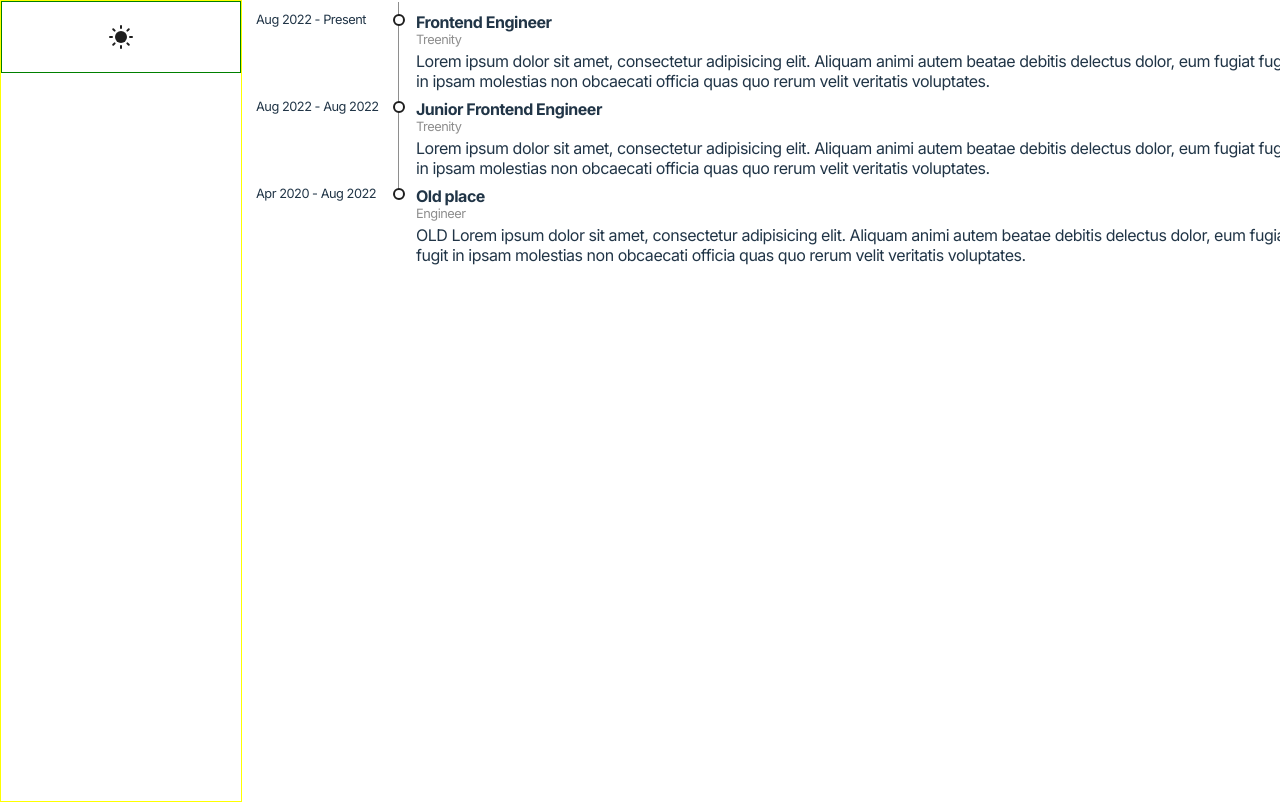
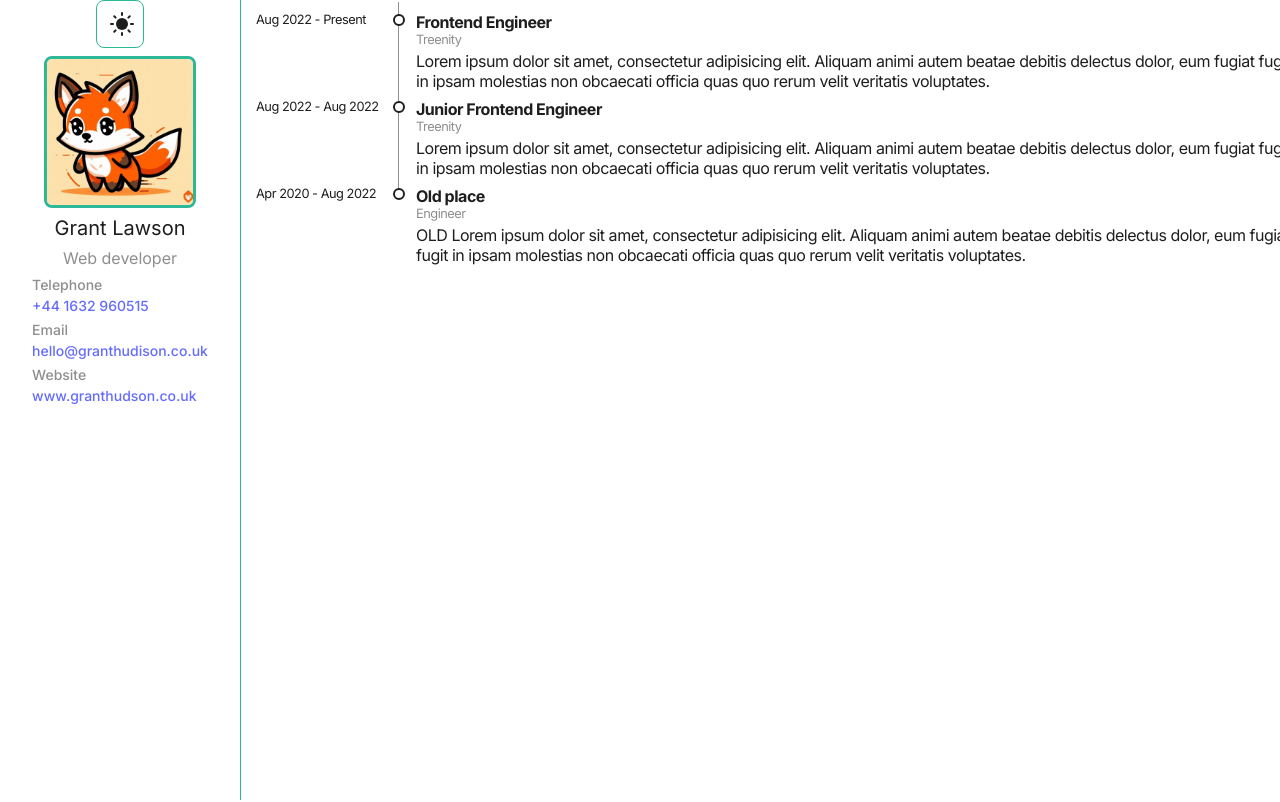
Before and after one commit to Lexeor/portfolio, a React (Vite) app: page / in a window 1280 px wide. Shown: the top 802 px of the page. Built offline with nearby package versions, Linux system fonts and the light colour scheme.

Commit message:
Update sider component Update tsconfig Update theme switch

```diff
--- /dev/null
+++ b/src/components/Contacts/index.tsx
@@ -0,0 +1,22 @@
+import styled from "@emotion/styled";
+import { type FC } from "react";
+import ContactItem from "./item";
+import { IContactsProps } from "./types.ts";
+
+const Contacts: FC<IContactsProps> = ({ list }) => {
+  return (
+    <Root>
+      {list.map((contactItem) => (
+        <ContactItem item={contactItem} />
+      ))}
+    </Root>
+  );
+};
+
+const Root = styled.div`
+  display: flex;
+  flex-direction: column;
+  gap: 6px;
+`;
+
+export default Contacts;
--- /dev/null
+++ b/src/components/Contacts/item.tsx
@@ -0,0 +1,42 @@
+import styled from "@emotion/styled";
+import { type FC } from "react";
+import { IContactsItem } from "./types.ts";
+
+interface IContactItemProps {
+  item: IContactsItem;
+}
+
+const getType = (type: IContactsItem["type"]): string => {
+  switch (type) {
+    case "tel":
+      return "tel:";
+    case "email":
+      return "mailto:";
+    default:
+      return "";
+  }
+};
+
+const ContactItem: FC<IContactItemProps> = ({ item }) => {
+  return (
+    <Root>
+      <Label>{item.label}</Label>
+      <Value href={`${getType(item.type)}${item.value}`}>{item.value}</Value>
+    </Root>
+  );
+};
+
+const Root = styled.div``;
+
+const Label = styled.p`
+  font-size: 14px;
+  font-weight: 500;
+  margin-bottom: 2px;
+  color: ${(p) => p.theme.colorSecondaryText};
+`;
+
+const Value = styled.a`
+  font-size: 14px;
+`;
+
+export default ContactItem;
--- /dev/null
+++ b/src/components/Contacts/types.ts
@@ -0,0 +1,9 @@
+export interface IContactsItem {
+  label: string;
+  value: string;
+  type?: string;
+}
+
+export interface IContactsProps {
+  list: IContactsItem[];
+}
--- a/src/components/Header.tsx
+++ b/src/components/Header.tsx
@@ -10,14 +10,7 @@ const Header = () => {
 };
 
 const Root = styled.div`
-  display: flex;
-  flex-direction: row;
-  gap: 8px;
-  align-items: center;
   justify-content: center;
-  width: 100%;
-  height: 70px;
-  border: 1px solid green;
 `;
 
 export default Header;
--- a/src/components/Sidebar.tsx
+++ b/src/components/Sidebar.tsx
@@ -1,21 +1,68 @@
 import styled from "@emotion/styled";
+import Contacts from "./Contacts/index.tsx";
 import Header from "./Header.tsx";
+
+const DEFAULT_CONTACTS = [
+  {
+    label: "Telephone",
+    value: "+44 1632 960515",
+    type: "tel",
+  },
+  {
+    label: "Email",
+    value: "hello@granthudison.co.uk",
+    type: "email",
+  },
+  {
+    label: "Website",
+    value: "www.granthudson.co.uk",
+  },
+];
 
 const Sidebar = () => {
   return (
     <Root>
       <Header />
+      <Photo>
+        <img src="/image/photo.jpeg" alt="photo image" />
+      </Photo>
+      <Name>Grant Lawson</Name>
+      <Position>Web developer</Position>
+      <Contacts list={DEFAULT_CONTACTS} />
     </Root>
   );
 };
 
 const Root = styled.div`
   display: flex;
-  flex-direction: row;
+  align-items: center;
+  flex-direction: column;
   gap: 8px;
   width: 100%;
   height: 100%;
-  border: 1px solid yellow;
+  border-right: 1px solid ${(p) => p.theme.colorPrimary};
+`;
+
+const Photo = styled.div`
+  width: 146px;
+  height: 146px;
+  border: 3px solid ${(p) => p.theme.colorPrimary};
+  border-radius: 8px;
+  overflow: hidden;
+
+  img {
+    width: 100%;
+  }
+`;
+
+const Name = styled.p`
+  color: ${(p) => p.theme.colorText};
+  font-size: 20px;
+`;
+
+const Position = styled.p`
+  color: ${(p) => p.theme.colorSecondaryText};
+  font-size: 16px;
 `;
 
 export default Sidebar;
--- a/src/components/ThemeSwitch.tsx
+++ b/src/components/ThemeSwitch.tsx
@@ -25,10 +25,12 @@ const ThemeSwitch = () => {
 
 const Button = styled.button`
   position: relative;
-  border: 0;
   background-color: transparent;
   outline: none;
   cursor: pointer;
+  width: 48px;
+  height: 48px;
+  border: 1px solid ${(p) => p.theme.colorPrimary};
 
   & > div {
     ${transition("transform")};
@@ -38,8 +40,12 @@ const Button = styled.button`
     outline: none;
   }
 
-  &:hover > div {
-    transform: rotateZ(-15deg);
+  &:hover {
+    border-color: ${(p) => p.theme.colorPrimaryHover};
+
+    & > div {
+      transform: rotateZ(-15deg);
+    }
   }
 `;
 
--- a/src/index.css
+++ b/src/index.css
@@ -51,26 +51,17 @@ button {
   transition: border-color 0.25s;
 }
 
-button:hover {
-  border-color: #646cff;
-}
+/*@media (prefers-color-scheme: light) {*/
+/*  :root {*/
+/*    color: #213547;*/
+/*    background-color: #ffffff;*/
+/*  }*/
 
-button:focus,
-button:focus-visible {
-  outline: 4px auto -webkit-focus-ring-color;
-}
+/*  a:hover {*/
+/*    color: #747bff;*/
+/*  }*/
 
-@media (prefers-color-scheme: light) {
-  :root {
-    color: #213547;
-    background-color: #ffffff;
-  }
-
-  a:hover {
-    color: #747bff;
-  }
-
-  button {
-    background-color: #f9f9f9;
-  }
-}
+/*  button {*/
+/*    background-color: #f9f9f9;*/
+/*  }*/
+/*}*/
--- a/src/theme/main.ts
+++ b/src/theme/main.ts
@@ -1,16 +1,20 @@
 export const lightTheme = {
   name: "light",
-  colorPrimary: "#007bff",
+  colorPrimary: "#2DB897",
+  colorPrimaryHover: "#1e7962",
   colorBg: "#ffffff",
   colorText: "#1e1e1e",
+  colorSecondaryText: "rgba(30,30,30,0.5)",
   colorTextContrast: "#ffffff",
 };
 
 export const darkTheme = {
   name: "dark",
-  colorPrimary: "#ff4081",
+  colorPrimary: "#2DB897",
+  colorPrimaryHover: "#1e7962",
   colorBg: "#1e1e1e",
   colorText: "#ffffff",
+  colorSecondaryText: "rgba(255,255,255,0.5)",
   colorTextContrast: "#000000",
 };
 
```
Also changed, not shown: tsconfig.json (+17 -3 lines), public/image/photo.jpeg (added).
